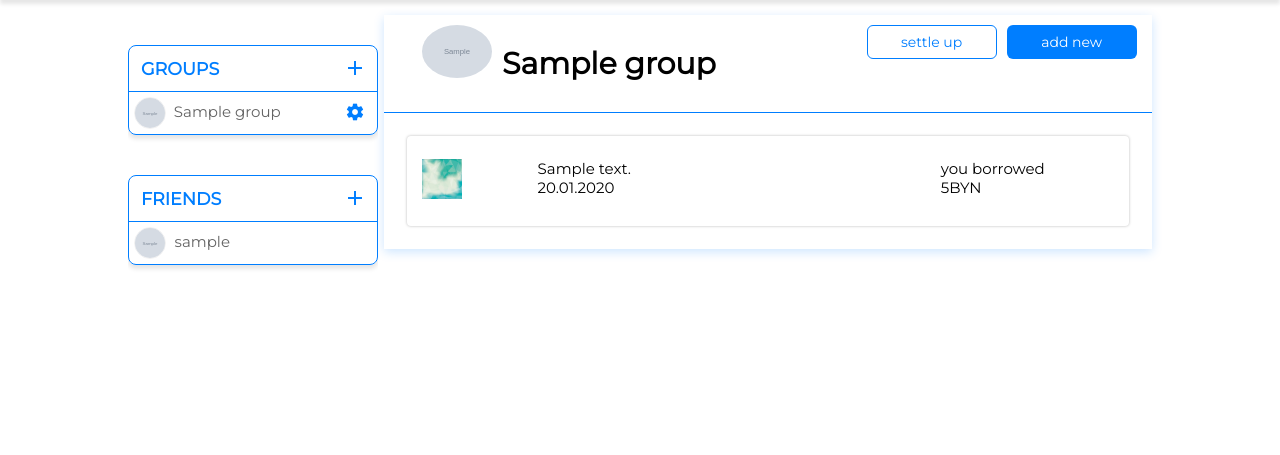
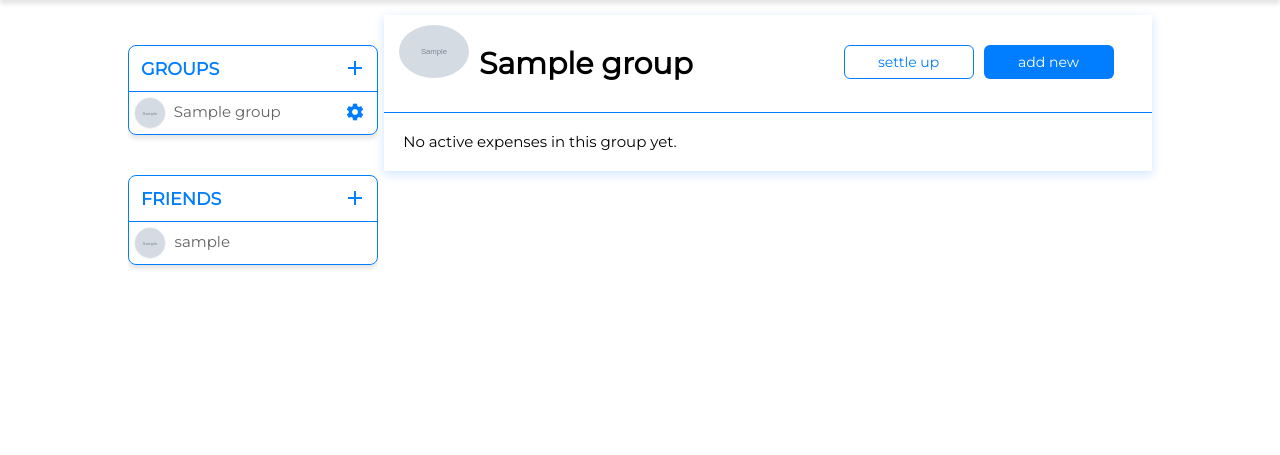
Before and after one commit to gwyrwch/group-expenses-app, a Django app: page / in a window 1280 px wide. Shown: the part 55-510 px from the top of the page. Run offline with Django 3.2, Linux system fonts and the light colour scheme; a user stored in the database is signed in; tables that the repository leaves empty hold one stand-in row (values such as "Sample post"); grey boxes marked "Sample" are stand-in pictures; data that the repository does not hold is empty.

Commit message:
bug fixes with creating new expense and main page cards

```diff
--- a/splitwise_web/db_operations.py
+++ b/splitwise_web/db_operations.py
@@ -214,6 +214,26 @@ def get_group_expenses(id_group):
     return res
 
 
+def get_user_expenses_from_group(id_group, id_user):
+    expenses = get_group_expenses(id_group)
+    res = []
+
+    for exp in expenses:
+        if exp['id_paid'] == exp['id_owed'] and exp['id_paid'] == id_user:
+            continue
+        if exp['id_paid'] == id_user:
+            owed = User.objects.filter(id=exp['id_owed']).first().username
+            exp['text'] = 'you lent {}'.format(owed)
+        elif exp['id_owed'] == id_user:
+            paid = User.objects.filter(id=exp['id_paid']).first().username
+            exp['text'] = '{} lent you'.format(paid)
+        else:
+            continue
+        res.append(exp)
+
+    return res
+
+
 def get_group_name_by_id(id_group):
     group = Group.objects.filter(id=id_group).first()
     if group:
@@ -233,7 +253,7 @@ def get_some_user_group_expenses(id_user):
     if not user_group:
         return [], -1
 
-    return get_group_expenses(user_group.id_group), user_group.id_group
+    return get_user_expenses_from_group(user_group.id_group, id_user), user_group.id_group
 
 
 def create_expense(id_group, desc, amount, date, percent_users, paid_username, pic):
--- a/splitwise_web/views.py
+++ b/splitwise_web/views.py
@@ -31,10 +31,11 @@ class Index(View):
                 context['notifications'] = user_notifications
 
             selected_group_id = request.GET.get('group')
+
             if selected_group_id:
                 selected_group_id = int(selected_group_id)
-                group_expenses = get_group_expenses(selected_group_id)
-                context['group_expenses'] = group_expenses
+                user_group_expenses = get_user_expenses_from_group(selected_group_id, request.user.id)
+                context['group_expenses'] = user_group_expenses
                 context['selected_group_id'] = selected_group_id
                 context['selected_group_name'] = get_group_name_by_id(selected_group_id)
                 context['selected_group_photo'] = get_group_photo_by_id(selected_group_id)
@@ -248,15 +249,26 @@ def create_new_expense(request):
     id_group = request.POST.get('id_group')
     amount = float(request.POST.get('amount'))
     date = request.POST.get('date')
-    percent_users = request.POST.get('percent_users')
+    percent_users = json.loads(request.POST.get('percent_users'))
     photo = request.FILES.get('photo')
     desc = request.POST.get('desc')
     paid_username = request.POST.get('paid_username')
+    equally = request.POST.get('equally')
+
+    if equally:
+        size = len(percent_users)
+        p = amount / size
+        for i in range(size):
+            percent_users[i]['percent'] = p
 
     pic = None
     if photo:
         pic = handle_uploaded_file(photo)
 
-    create_expense(int(id_group), desc, amount, date, json.loads(percent_users), paid_username, pic)
+    if paid_username == 'you':
+        paid_username = request.user.username
+
+    # print(int(id_group), desc, amount, date, percent_users, paid_username, pic)
+    create_expense(int(id_group), desc, amount, date, percent_users, paid_username, pic)
 
     return JsonResponse({})
--- a/static/css/main.css
+++ b/static/css/main.css
@@ -242,7 +242,7 @@ main {
 .group-header {
     display: inline-block;
     width: 93%;
-    padding: 10px 2% 10px 5%;
+    padding: 10px 2% 10px 2%;
 
 }
 
@@ -260,6 +260,7 @@ main {
     color: #007eff;
     background-color: #ffffff;
     outline: none;
+    margin-top: 20px;
 }
 
 .group-header .btn-add {
@@ -267,6 +268,7 @@ main {
     background-color: #007eff;
     border: none;
     outline: none;
+    margin-top: 20px;
 }
 
 .group-header .btn-add:hover {
@@ -865,7 +867,41 @@ i.close-delete-member:hover, .modal-invite-input + i.close-delete-new-member:hov
 }
 
 
-#percent-invalid-span {
+#percent-invalid-span, #amount-invalid-span {
     color: #ff3b30;
     display: none;
 }
+
+
+.card-container {
+    display: grid;
+    grid-template-columns: 1fr 1fr;
+    /*grid-template-rows: 50px 50px;*/
+}
+
+
+.lent-borrowed-text {
+    font-size: 12px;
+    text-align: right;
+    color: #5b5b5b;
+}
+
+.lent-money-text {
+    color: #00D95F;
+    text-align: right;
+}
+
+.borrowed-money-text {
+    color: #FF7A00;
+    text-align: right;
+}
+
+.group-card-photo {
+    width: 50px;
+    height: 50px;
+    border-radius: 50%;
+}
+
+.empty-expenses-text {
+    padding: 5%;
+}
--- a/static/js/index.js
+++ b/static/js/index.js
@@ -88,10 +88,10 @@ function get_current_date() {
     var mm = String(today.getMonth() + 1).padStart(2, '0'); //January is 0!
     var yyyy = today.getFullYear();
 
-    today = mm + '.' + dd + '.' + yyyy;
+    today = yyyy + '-' +  mm + '-' + dd;
 
     var date_btn = document.getElementById("btn-date-paid");
-    date_btn.innerText = today;
+    date_btn.value = today;
 
     return today;
 }
@@ -261,7 +261,9 @@ function create_new_group() {
             var fd = new FormData();
 
             fd.append('group_name', groupName);
+            if (groupFile)
                 fd.append('group_photo', groupFile, groupFile.name);
+
 
             let response = await fetch('/create_new_group', {
                 method: 'POST',
@@ -439,6 +441,9 @@ function create_expense() {
     addOnclickToPhotoButton('expense-photo-btn', 'expense-photo-input-file');
 
     createBtn.onclick = async function () {
+        var invalid = document.getElementById('amount-invalid-span');
+        invalid.style.display = 'none';
+
         var id_group = createBtn.id.split('-')[2];
         var desc = document.getElementById('expense-description').value;
         var amount = document.getElementById('expense-amount').value;
@@ -453,7 +458,7 @@ function create_expense() {
             var username = p.getElementsByTagName('span')[0].innerText;
             var val = p.getElementsByClassName('input-percent-append')[0].value;
 
-            console.log(username, val); // insert into dict
+            // console.log(username, val); // insert into dict
             var percent_user = {
                 username: username,
                 percent: parseFloat(val)
@@ -461,6 +466,12 @@ function create_expense() {
             percent_users.push(percent_user);
         }
 
+        var equally = document.getElementById('a-split').innerHTML;
+        equally = equally === 'equally';
+        console.log(equally);
+
+
+        if (amount.length !== 0) {
             var fd = new FormData();
 
             fd.append('id_group', id_group);
@@ -471,12 +482,20 @@ function create_expense() {
             fd.append('date', date);
             fd.append('percent_users', JSON.stringify(percent_users));
             fd.append('paid_username', paid_username);
+            fd.append('equally', equally);
 
 
             let response = await fetch('/create_new_expense', {
                 method: 'POST',
                 body: fd
             });
+        }  else {
+            if (amount.length === 0) {
+                invalid.style.display = 'block';
+            }
+
+        }
+
 
         // console.log(id_group, desc, amount, photo);
 
@@ -493,8 +512,6 @@ function add_who_settle_to_new_expense() {
     for (var i = 0; i < whoBtns.length; i++) {
         console.log(whoBtns.item(i));
         whoBtns[i].onclick = function () {
-            console.log(this.id);
-            console.log("kek");
             var open_btn = document.getElementById("a-who-paid");
             open_btn.innerText = this.id;
             var closeModalBtn = document.getElementsByClassName('close-who-paid-modal').item(0);
@@ -512,11 +529,17 @@ function save_percents() {
         var percents = document.getElementsByClassName('input-percent-append');
         var sm = 0.0;
         for (var i = 0; i < percents.length; i++) {
-            sm += parseFloat(percents.item(i).value)
+            var val = parseFloat(percents.item(i).value);
+            if (isNaN(val))
+                val = 0;
+            sm += val;
         }
         var eps = 1e-10;
 
         // sm nan
+        if (isNaN(sm)) {
+            return;
+        }
 
         if (Math.abs(sm - 100.0) > eps) {
             var invalid = document.getElementById('percent-invalid-span');
--- a/templates/index.html
+++ b/templates/index.html
@@ -446,7 +446,10 @@
                                             <input placeholder="Description" id="expense-description" class="modal-input">
                                         </label>
                                         <label>
-                                            <input placeholder="$0.00" id="expense-amount" class="modal-input">
+                                            <input placeholder="$0.00" id="expense-amount"
+                                                   type="number" class="modal-input"
+                                            >
+                                            <span id="amount-invalid-span">Amount field cannot be empty</span>
                                         </label>
                                         <div>
                                             <p>Paid by
@@ -540,56 +543,37 @@
                     </div>
                 </div>
                 <div class="hr"></div>
-                <div class="row">
+                <div class="card-container">
                     {% for exp in group_expenses %}
-                        <div class="column-6">
+                        <div>
                             <div class="row card">
                                 <div class="column-2">
-                                    <img class="group-card-photo" style="height: 40px" src="{% static "img/group_default.jpg" %}"/>
+                                    <img class="group-card-photo" src="{{ exp.photo }}"/>
                                 </div>
                                 <div class="column-4">
                                     <div class="exp-name-text">
                                         {{ exp.description }}
                                     </div>
                                     <div class="card-date">
-                                        20.01.2020
+                                        {{ exp.date }}
                                     </div>
                                 </div>
                                 <div class="column-3">
 
                                 </div>
                                 <div class="column-3">
-                                    <div class="lent-borrowed-text">you borrowed</div>
-                                    <div class="borrowed-money-text">5BYN</div>
+                                    <div class="lent-borrowed-text">{{ exp.text }}</div>
+                                    <div class="borrowed-money-text">{{ exp.amount }}{{ exp.currency }}</div>
                                 </div>
 
                             </div>
                         </div>
+                    {% empty %}
+                        <div class="empty-expenses-text">
+                            No active expenses in this group yet.
+                        </div>
                     {% endfor %}
 
-{#                    <div class="column-6">#}
-{#                        <div class="row card">#}
-{#                            <div class="column-2">#}
-{#                                <img class="group-card-photo" style="height: 40px" src="{% static "img/group_default.jpg" %}"/>#}
-{#                            </div>#}
-{#                            <div class="column-4">#}
-{#                                <div class="exp-name-text">#}
-{#                                    airport water#}
-{#                                </div>#}
-{#                                <div class="card-date">#}
-{#                                    20.01.2020#}
-{#                                </div>#}
-{#                            </div>#}
-{#                            <div class="column-3">#}
-{##}
-{#                            </div>#}
-{#                            <div class="column-3">#}
-{#                                <div class="lent-borrowed-text">you borrowed</div>#}
-{#                                <div class="borrowed-money-text">5BYN</div>#}
-{#                            </div>#}
-{##}
-{#                        </div>#}
-{#                    </div>#}
                 </div>
             </div>
         </div>
```
Lines whose indentation alone changed are shown as unchanged.
